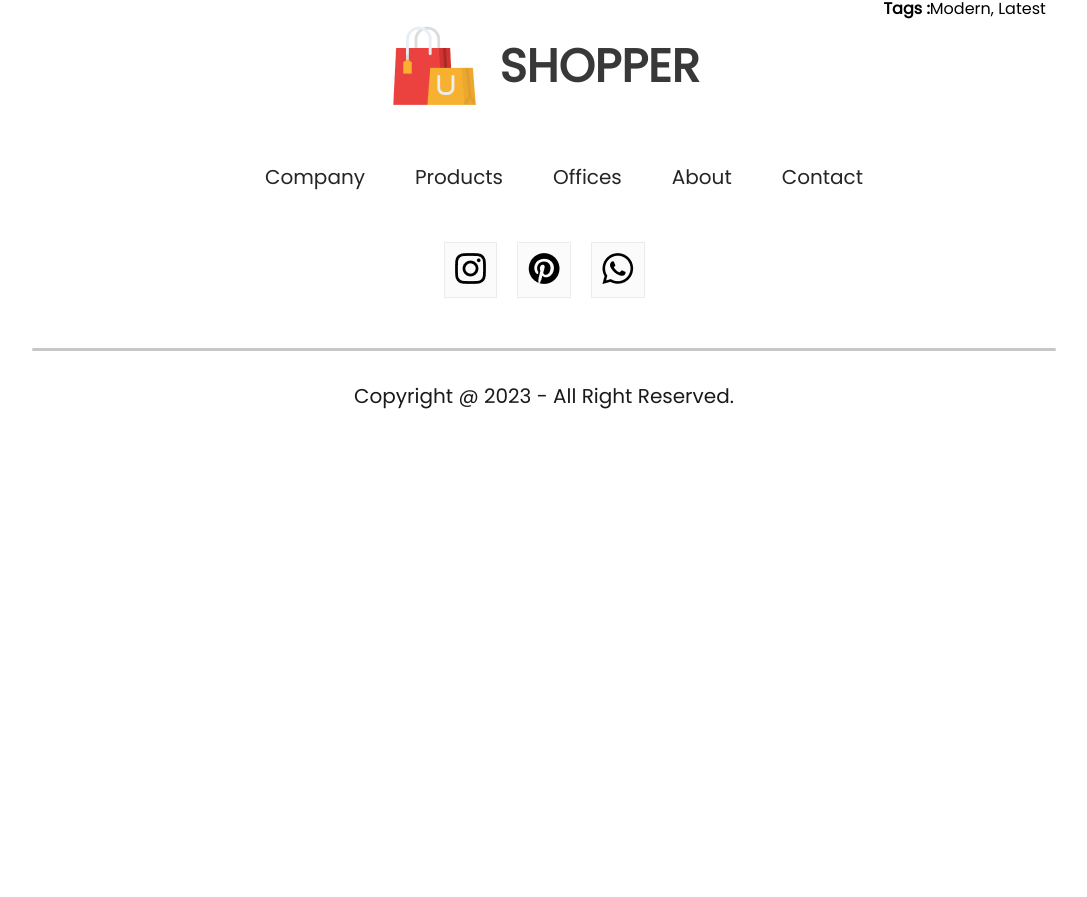
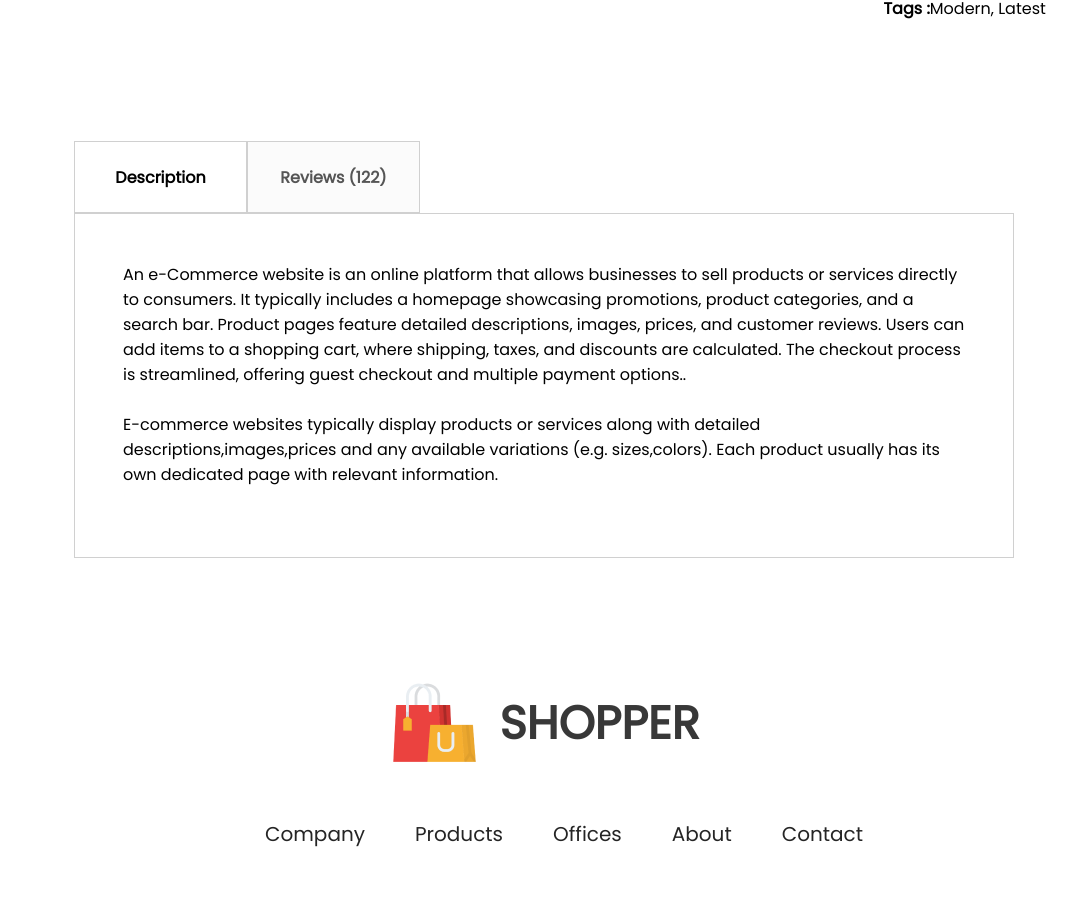
Before and after one commit to aman-008/Projects, a React (Create React App) app in the folder e-commerce/frontend/: page /product/1 in a window 1280 px wide. Shown: the part 1095-1992 px from the top of the page, without its empty margins (96-1183 px from the left). Before the commit the page ends 1536 px from the top, so only its background shows below. Built offline with nearby package versions, Linux system fonts and the light colour scheme.

Commit message:
commited

```diff
--- /dev/null
+++ b/e-commerce/frontend/src/Components/DescriptionBox/DescriptionBox.css
@@ -0,0 +1,31 @@
+.descriptionbox{
+    margin: 120px 170px;
+}
+.descriptionbox-navigator{
+    display: flex;
+}
+.descriptionbox-nav-box{
+    display: flex;
+    align-items: center;
+    justify-content: center;
+    font-size: 16px;
+    font-weight: 600;
+    width: 171px;
+    height: 70px;
+    border: 1px solid #d0d0d0;
+
+}
+
+.descriptionbox-nav-box.fade{
+    background: #FBFBFB;
+    color: #555;
+}
+
+.descriptionbox-description{
+    display: flex;
+    flex-direction: column;
+    gap: 25px;
+    border: 1px solid #D0D0D0;
+    padding: 48px;
+    padding-bottom: 70px;
+}
--- /dev/null
+++ b/e-commerce/frontend/src/Components/DescriptionBox/DescriptionBox.jsx
@@ -0,0 +1,23 @@
+import React from 'react'
+import './DescriptionBox.css'
+
+
+const DescriptionBox = () => {
+  return (
+    <div className='descriptionbox'>
+      <div className="descriptionbox-navigator">
+        <div className="descriptionbox-nav-box">Description</div>
+        <div className="descriptionbox-nav-box fade">Reviews (122)</div>
+      </div>
+      <div className="descriptionbox-description">
+        <p>An e-Commerce website is an online platform that allows businesses to sell products or services directly to consumers. It typically includes a homepage showcasing promotions, product categories, and a search bar. Product pages feature detailed descriptions, images, prices, and customer reviews. Users can add items to a shopping cart, where shipping, taxes, and discounts are calculated. The checkout process is streamlined, offering guest checkout and multiple payment options..</p>
+
+        <p>
+            E-commerce websites typically display products or services along with detailed descriptions,images,prices and any available variations (e.g. sizes,colors). Each product usually has its own dedicated page with relevant information.
+        </p>
+      </div>
+    </div>
+  )
+}
+
+export default DescriptionBox
--- a/e-commerce/frontend/src/Pages/Product.jsx
+++ b/e-commerce/frontend/src/Pages/Product.jsx
@@ -3,6 +3,7 @@ import { ShopContext } from "../Context/ShopContext";
 import { useParams } from "react-router-dom";
 import Breadcrum from "../Components/Breadcrums/Breadcrum";
 import ProductDisplay from "../Components/ProductDisplay/ProductDisplay";
+import DescriptionBox from "../Components/DescriptionBox/DescriptionBox";
 
 const Product = () => {
   const { all_product } = useContext(ShopContext);
@@ -12,6 +13,7 @@ const Product = () => {
     <div>
       <Breadcrum product={product} />
       <ProductDisplay  product={product} />
+      <DescriptionBox/>
     </div>
   );
 };
```
